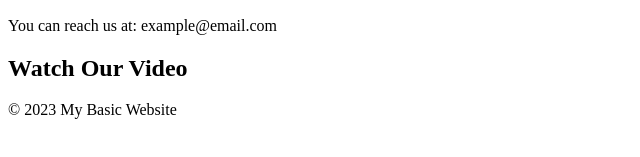
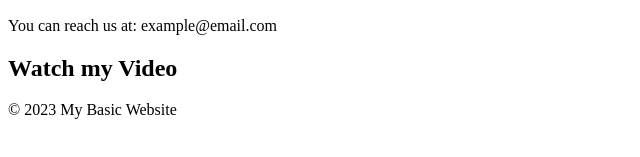
Before and after one commit to rahulnaw/Vd, a plain HTML site: page index.html in a window 1280 px wide. Shown: the part 195-352 px from the top of the page, 0-640 px from the left. Drawn offline with Linux system fonts and the light colour scheme; no server answers.

Commit message:
Update index.html

```diff
--- a/index.html
+++ b/index.html
@@ -23,7 +23,7 @@
     </section>
 
     <section>
-        <h2>Watch Our Video</h2>
+        <h2>Watch my Video</h2>
         <div id="vdocipherVideo"></div>
     </section>
 
```
